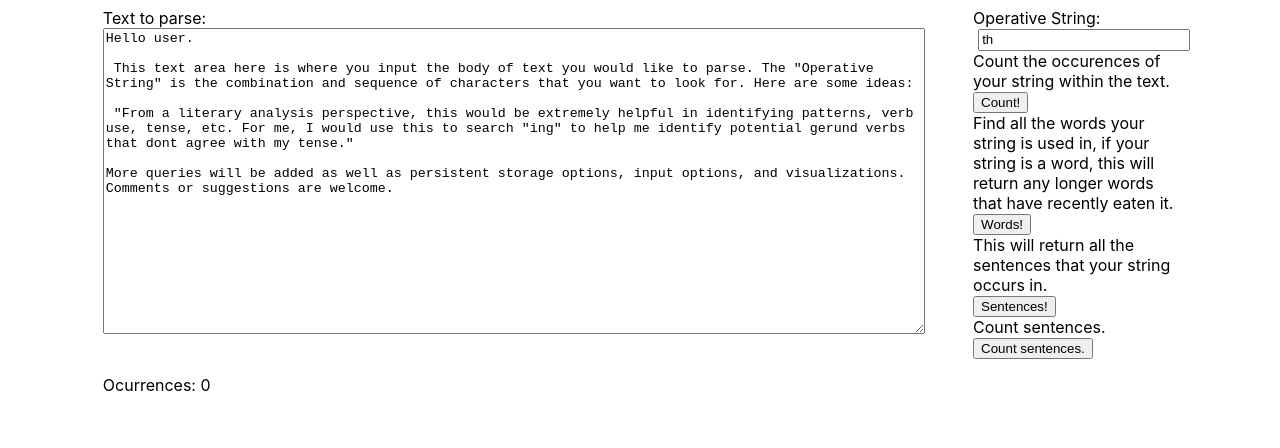
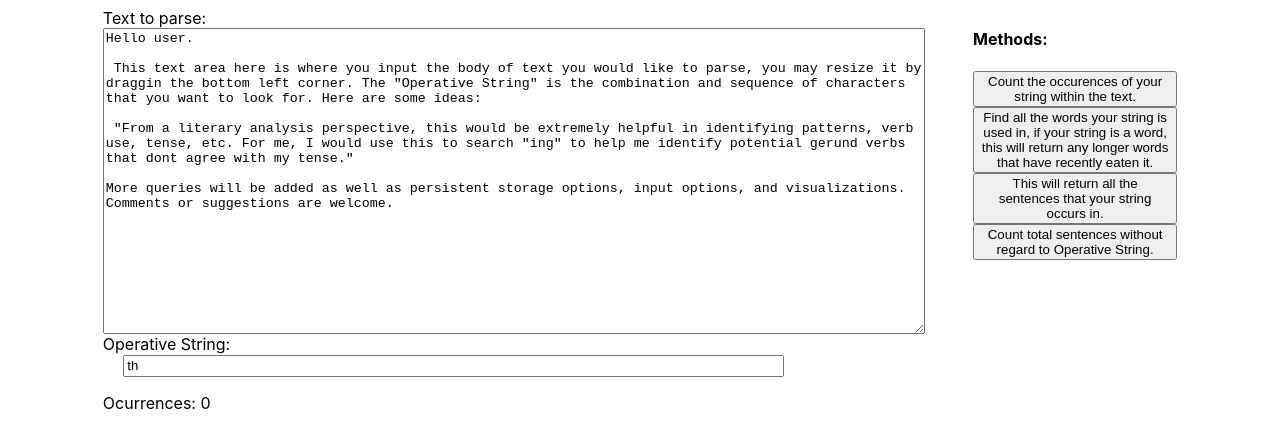
Before and after one commit to Jaco5/jubilant-engine, a React (Create React App) app: page / in a window 1280 px wide. Shown: the top 448 px of the page. Built offline with nearby package versions, Linux system fonts and the light colour scheme.

Commit message:
UI modified

```diff
--- a/src/App.css
+++ b/src/App.css
@@ -25,7 +25,7 @@ textarea { display:block;}
   height: 300px;
 }
 .string-input {
-  width: 100%;
+  width: 80%;
   height: 1rem;
   margin-left: 2.5%;
 }
--- a/src/Components.js
+++ b/src/Components.js
@@ -4,7 +4,7 @@ import TextOutput from "./Output";
 export default class Form extends React.Component {
     state = {
         string: "th",
-        inputText: 'Hello user. \n\n This text area here is where you input the body of text you would like to parse. The "Operative String" is the combination and sequence of characters that you want to look for. Here are some ideas: \n\n "From a literary analysis perspective, this would be extremely helpful in identifying patterns, verb use, tense, etc. For me, I would use this to search "ing" to help me identify potential gerund verbs that dont agree with my tense."\n\nMore queries will be added as well as persistent storage options, input options, and visualizations. Comments or suggestions are welcome.',
+        inputText: 'Hello user. \n\n This text area here is where you input the body of text you would like to parse, you may resize it by draggin the bottom left corner. The "Operative String" is the combination and sequence of characters that you want to look for. Here are some ideas: \n\n "From a literary analysis perspective, this would be extremely helpful in identifying patterns, verb use, tense, etc. For me, I would use this to search "ing" to help me identify potential gerund verbs that dont agree with my tense."\n\nMore queries will be added as well as persistent storage options, input options, and visualizations. Comments or suggestions are welcome.',
         ocurrences: 0,
         words: [],
         sentences: [],
@@ -90,21 +90,18 @@ export default class Form extends React.Component {
                             value={this.state.inputText}
                             onChange={e => this.setState({ inputText: e.target.value })}
                         />
-                    </div>
-                    <div id="b">
-                        <label htmlFor="msi" className="string-input-label">Operative String: </label>
+                        <label htmlFor="msi" className="string-input-label">Operative String:</label>
                         <input type="text" name="msi" className="string-input"
                             value={this.state.string}
                             onChange={e => this.setState({ string: e.target.value })}
                         />
-                        <label htmlFor="count">Count the occurences of your string within the text.</label>
-                        <button name="count" onClick={this._countString}>Count!</button>
-                        <label htmlFor="words">Find all the words your string is used in, if your string is a word, this will return any longer words that have recently eaten it.</label>
-                        <button name="words" onClick={this._wordsWithString}>Words!</button>
-                        <label htmlFor="sentences">This will return all the sentences that your string occurs in.</label>
-                        <button name="sentences" onClick={this._sentencesWithString}>Sentences!</button>
-                        <label htmlFor="sentences">Count sentences.</label>
-                        <button name="tsentences" onClick={this._totalSentences}>Count sentences.</button>
+                    </div>
+                    <div id="b">
+                        <h4>Methods:</h4>
+                        <button name="count" onClick={this._countString}>Count the occurences of your string within the text.</button>
+                        <button name="words" onClick={this._wordsWithString}>Find all the words your string is used in, if your string is a word, this will return any longer words that have recently eaten it.</button>
+                        <button name="sentences" onClick={this._sentencesWithString}>This will return all the sentences that your string occurs in.</button>
+                        <button name="tsentences" onClick={this._totalSentences}>Count total sentences without regard to Operative String.</button>
                     </div>
 
                 </form>
```
